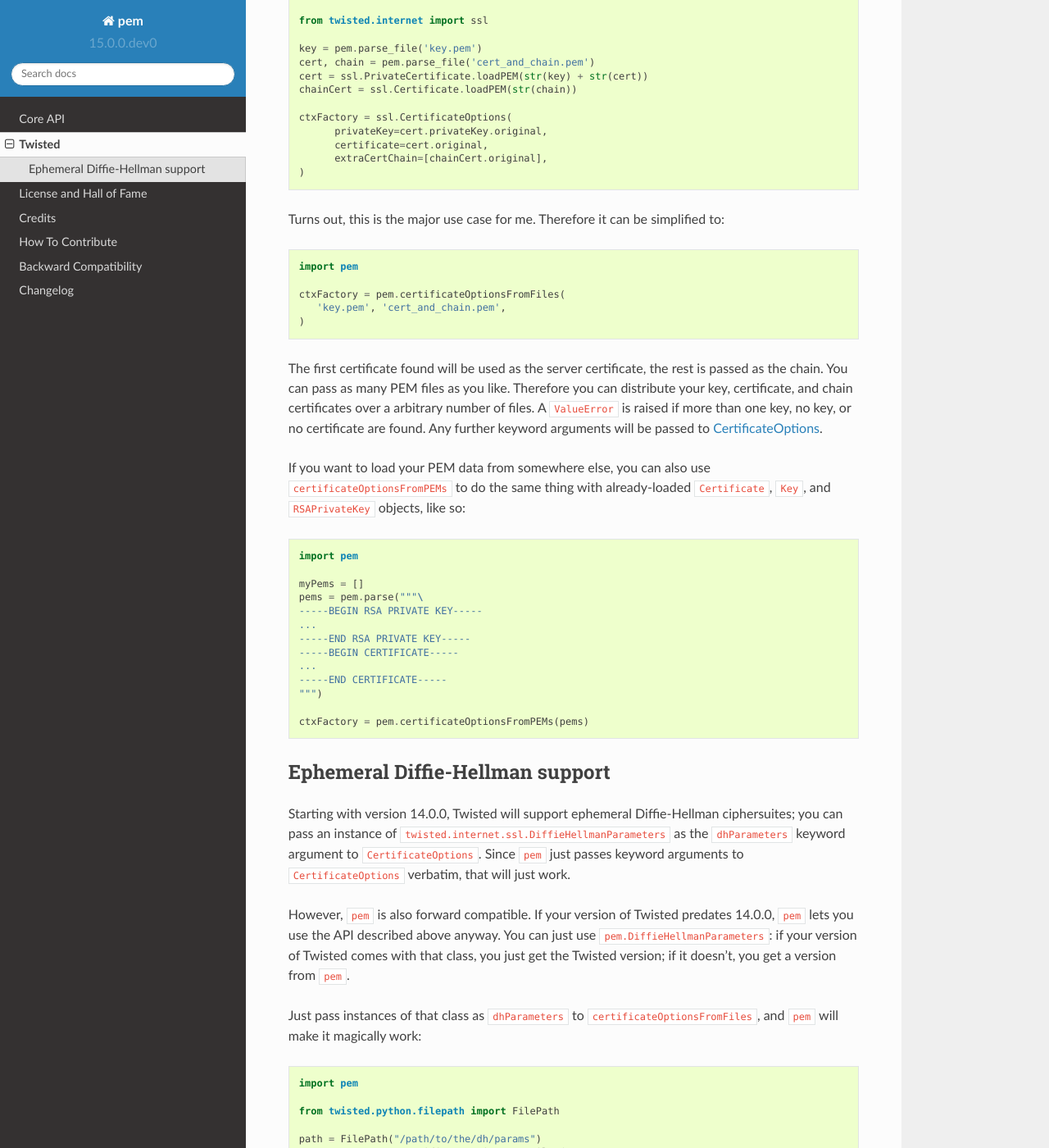
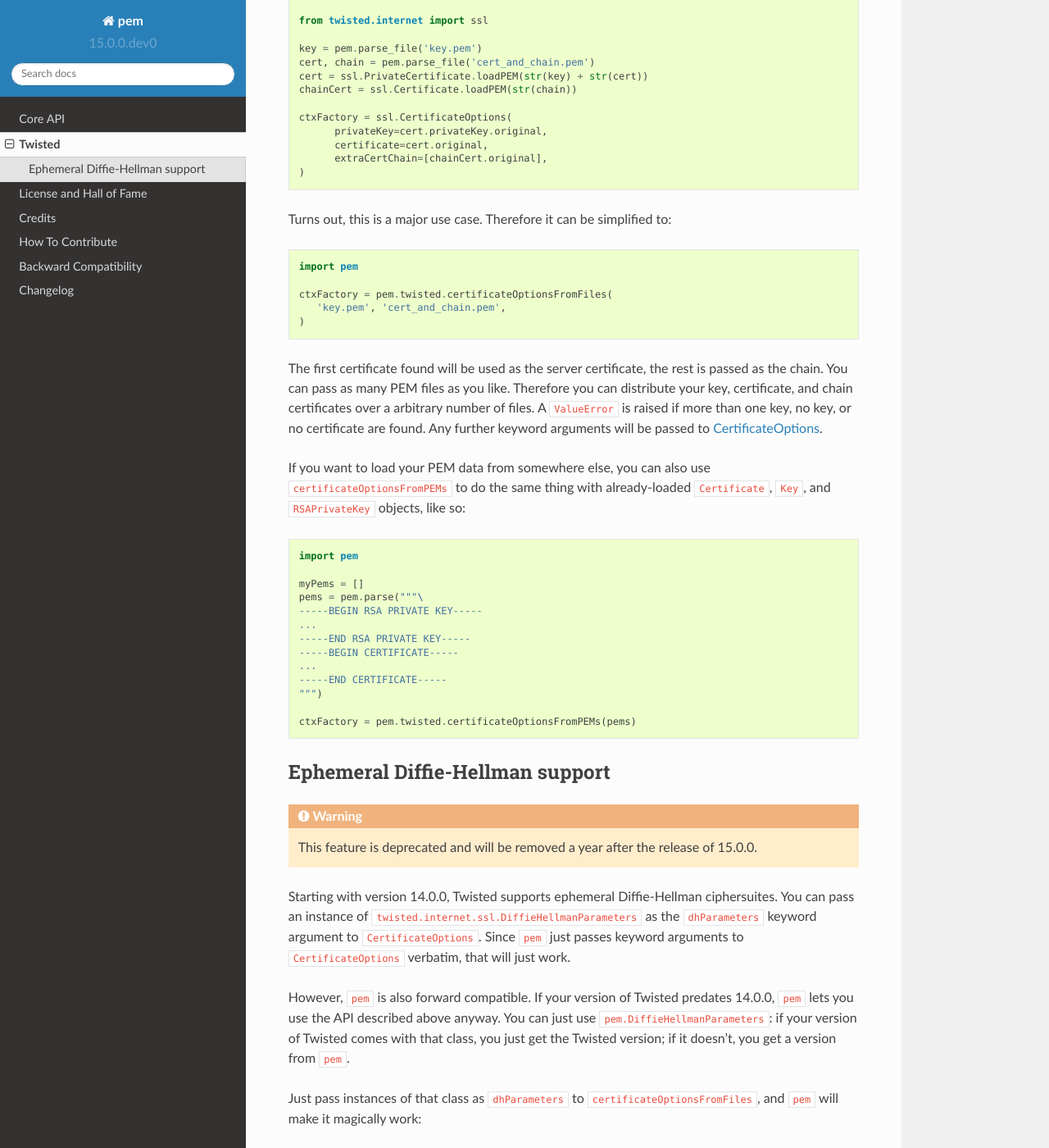
Before and after one commit to hynek/pem, a Sphinx documentation site: the page built from docs/twisted.rst, in a window 1280 px wide and 1400 px high, scrolled down 237 px. Shown: the whole window at 82% size. Built offline with Sphinx 7.4.7 and the Read the Docs theme 2.0.0, drawn with Linux system fonts in a browser that asks for light colours; some of the changed text lies outside the part shown.

Commit message:
Deprecate twisted functions w/i pem & DH backport
Moved everything into pem.twisted and everyone should use Twisted 14

```diff
--- a/docs/twisted.rst
+++ b/docs/twisted.rst
@@ -18,15 +18,12 @@ A typical use case in Twisted with the APIs above would be::
          extraCertChain=[chainCert.original],
    )
 
-Turns out, this is the major use case for me.
-Therefore it can be simplified to:
-
-
-.. code-block:: python
+Turns out, this is a major use case.
+Therefore it can be simplified to::
 
    import pem
 
-   ctxFactory = pem.certificateOptionsFromFiles(
+   ctxFactory = pem.twisted.certificateOptionsFromFiles(
       'key.pem', 'cert_and_chain.pem',
    )
 
@@ -53,29 +50,31 @@ If you want to load your PEM data from somewhere else, you can also use
     -----END CERTIFICATE-----
     """)
 
-    ctxFactory = pem.certificateOptionsFromPEMs(pems)
+    ctxFactory = pem.twisted.certificateOptionsFromPEMs(pems)
 
 
 Ephemeral Diffie-Hellman support
 --------------------------------
 
-Starting with version 14.0.0, Twisted will support ephemeral Diffie-Hellman ciphersuites; you can pass an instance of ``twisted.internet.ssl.DiffieHellmanParameters`` as the ``dhParameters`` keyword argument to ``CertificateOptions``.
+.. warning::
+   This feature is deprecated and will be removed a year after the release of 15.0.0.
+
+Starting with version 14.0.0, Twisted supports ephemeral Diffie-Hellman ciphersuites.
+You can pass an instance of ``twisted.internet.ssl.DiffieHellmanParameters`` as the ``dhParameters`` keyword argument to ``CertificateOptions``.
 Since ``pem`` just passes keyword arguments to ``CertificateOptions`` verbatim, that will just work.
 
 However, ``pem`` is also forward compatible.
 If your version of Twisted predates 14.0.0, ``pem`` lets you use the API described above anyway.
 You can just use ``pem.DiffieHellmanParameters``: if your version of Twisted comes with that class, you just get the Twisted version; if it doesn't, you get a version from ``pem``.
 
-Just pass instances of that class as ``dhParameters`` to ``certificateOptionsFromFiles``, and ``pem`` will make it magically work:
-
-.. code-block:: python
+Just pass instances of that class as ``dhParameters`` to ``certificateOptionsFromFiles``, and ``pem`` will make it magically work::
 
    import pem
 
    from twisted.python.filepath import FilePath
 
    path = FilePath("/path/to/the/dh/params")
-   ctxFactory = pem.certificateOptionsFromFiles(
+   ctxFactory = pem.twisted.certificateOptionsFromFiles(
       'key.pem', 'cert_and_chain.pem',
       dhParameters=pem.DiffieHellmanParameters.fromFile(path)
    )
```
Also changed, not shown: other parts of docs/twisted.rst (+1 -1 lines), docs/backward-compatibility.rst (+8 -3 lines), docs/changelog.rst (+7 -1 lines), pem/__init__.py (+32 -2 lines), 2 other files.
